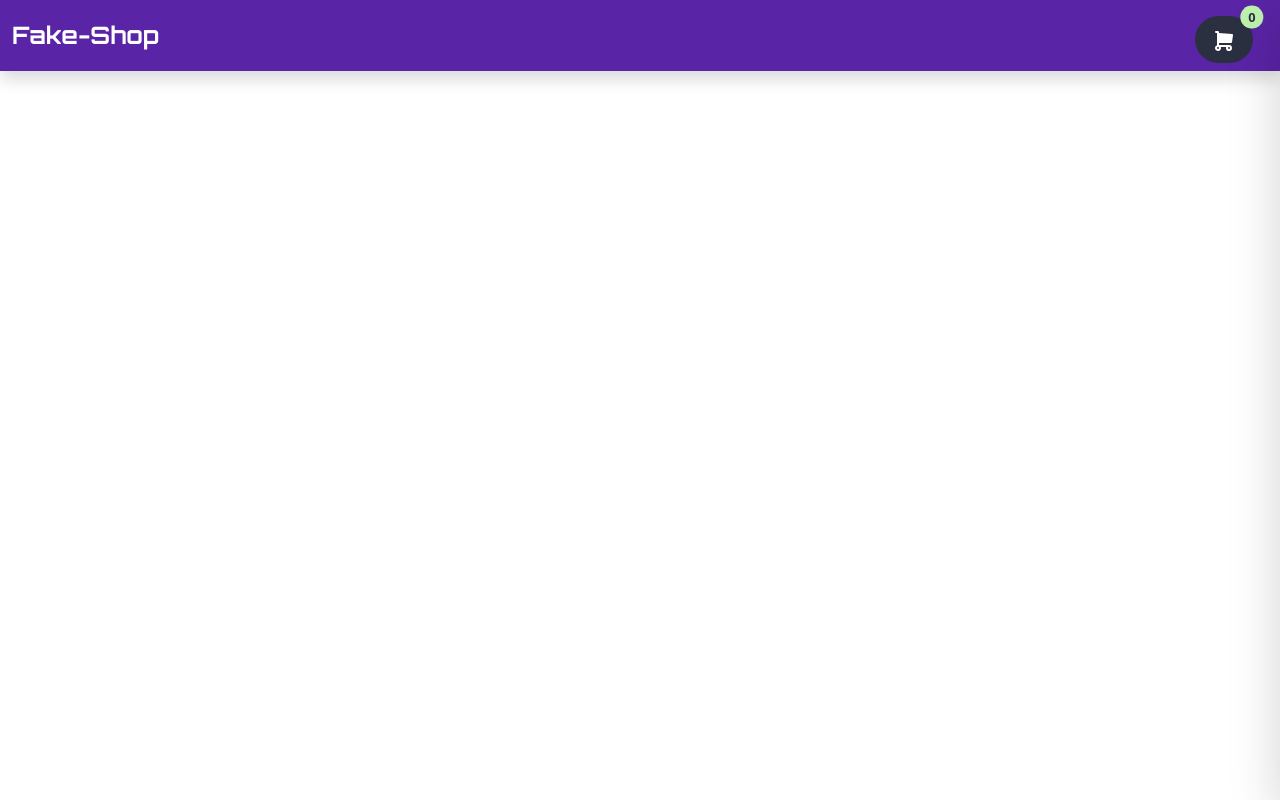
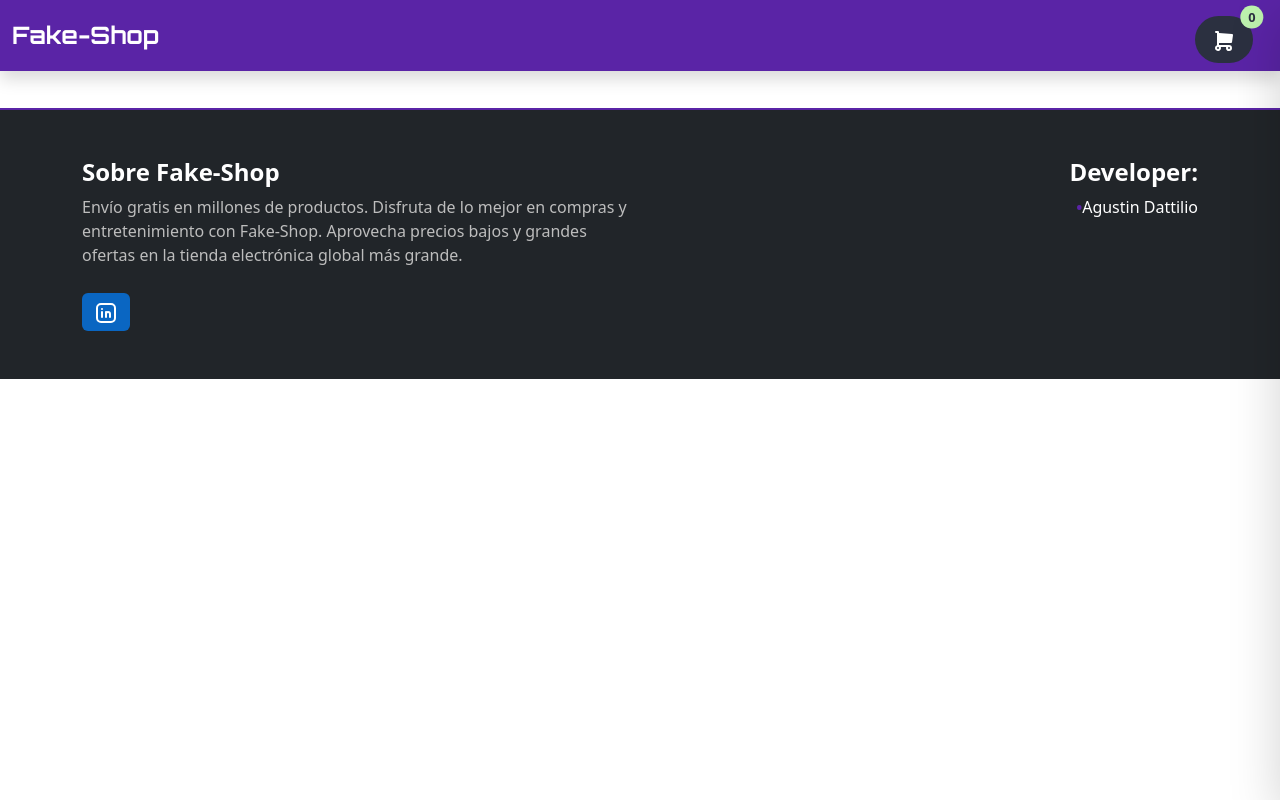
Before and after one commit to AgusDatta/Fake-Shop, a website: page index.html in a window 1280 px wide. Drawn offline with nearby package versions, Linux system fonts and the light colour scheme; some packages are replaced by stand-ins of ours; no server answers; a script that the page names is missing.

Commit message:
se agrega footer

```diff
--- a/css/styles.css
+++ b/css/styles.css
@@ -4,7 +4,7 @@ body {
     background-color: #CBC5D9; /* Gris Lavanda */
     color: #2B3040; /* Gris Oscuro */
     margin-top: 80px;
-    padding: 20px 0;
+    padding-top: 20px;
 }
 
 main {
@@ -266,3 +266,47 @@ header #cart-button .badge {
     display: block;
     opacity: 1;
 }
+
+.footer {
+    background-color: #2B3040; /* Fondo oscuro */
+    color: #FFFFFF; /* Texto blanco */
+    padding: 40px 0; /* Espaciado */
+    border-top: 2px solid #5A24A6; /* Línea superior */
+}
+
+.footer h4 {
+    color: #FFFFFF; /* Encabezados en blanco */
+}
+
+.footer p {
+    color: #BDBDBD; /* Texto secundario */
+}
+
+.footer .btn-primary {
+    background-color: #0A66C2; /* Azul de LinkedIn */
+    border: none;
+    margin-top: 10px;
+}
+
+.footer .btn-primary:hover {
+    background-color: #004182; /* Azul más oscuro al pasar el mouse */
+}
+
+.footer ul {
+    margin: 0;
+    padding: 0;
+    list-style: none; /* Sin viñetas */
+}
+
+.footer ul li {
+    margin: 5px 0;
+}
+
+.footer ul li::before {
+    content: "•"; /* Punto decorativo */
+    color: #5A24A6; /* Violeta */
+    font-weight: bold;
+    display: inline-block;
+    width: 1em;
+    margin-left: -1em;
+}
--- a/index.html
+++ b/index.html
@@ -44,6 +44,29 @@
             </div>
         </div>
     </div>
+    <footer class="footer bg-dark text-white py-5">
+        <div class="container">
+            <div class="row">
+                <!-- Descripción -->
+                <div class="col-md-6">
+                    <h4 class="fw-bold">Sobre Fake-Shop</h4>
+                    <p>
+                        Envío gratis en millones de productos. Disfruta de lo mejor en compras y entretenimiento con Fake-Shop.
+                        Aprovecha precios bajos y grandes ofertas en la tienda electrónica global más grande.
+                    </p>
+                    <a href="https://www.linkedin.com/in/agustin-dattilio-01577b194/" target="_blank" class="btn btn-primary">
+                        <svg  xmlns="http://www.w3.org/2000/svg"  width="24"  height="24"  viewBox="0 0 24 24"  fill="none"  stroke="currentColor"  stroke-width="2"  stroke-linecap="round"  stroke-linejoin="round"  class="icon icon-tabler icons-tabler-outline icon-tabler-brand-linkedin"><path stroke="none" d="M0 0h24v24H0z" fill="none"/><path d="M8 11v5" /><path d="M8 8v.01" /><path d="M12 16v-5" /><path d="M16 16v-3a2 2 0 1 0 -4 0" /><path d="M3 7a4 4 0 0 1 4 -4h10a4 4 0 0 1 4 4v10a4 4 0 0 1 -4 4h-10a4 4 0 0 1 -4 -4z" /></svg>
+                    </a>
+                </div>
+                <div class="col-md-6 text-end">
+                    <h4 class="fw-bold">Developer:</h4>
+                    <ul class="list-unstyled">
+                        <li>Agustin Dattilio</li>
+                    </ul>
+                </div>
+            </div>
+        </div>
+    </footer>
     <script src="https://cdn.jsdelivr.net/npm/bootstrap@5.3.0-alpha1/dist/js/bootstrap.bundle.min.js"></script>
     <script src="https://cdn.jsdelivr.net/npm/sweetalert2@11"></script>
     <script src="js/main.js"></script>
```
